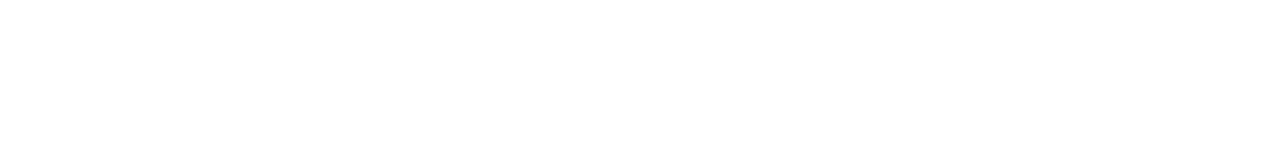
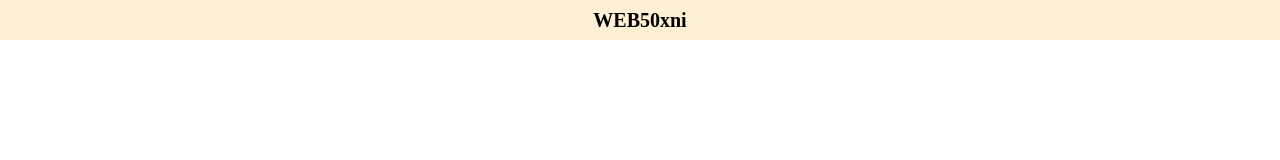
Before and after one commit to Web50xni/GrupoB, a plain HTML site: page index.html in a window 1280 px wide. Drawn offline with Linux system fonts and the light colour scheme.

Commit message:
primer commit de la rama header

```diff
--- a/index.html
+++ b/index.html
@@ -4,10 +4,13 @@
     <meta charset="UTF-8">
     <meta http-equiv="X-UA-Compatible" content="IE=edge">
     <meta name="viewport" content="width=device-width, initial-scale=1.0">
+    <link rel="stylesheet" href="./style.css">
     <title>Grupo B</title>
 </head>
 <body>
-
+    <header>
+        <span>WEB50xni</span>
+    </header>
 
 
 </body>
--- /dev/null
+++ b/style.css
@@ -0,0 +1,16 @@
+*{
+    padding: 0;
+    margin: 0;
+}
+header{
+    background-color: papayawhip;
+    width: 100%;
+    height: 40px;
+    display: flex;
+    justify-content: center;
+    align-items: center;
+}
+header span{
+    font-size: 20px;
+    font-weight: bold;
+}
```
